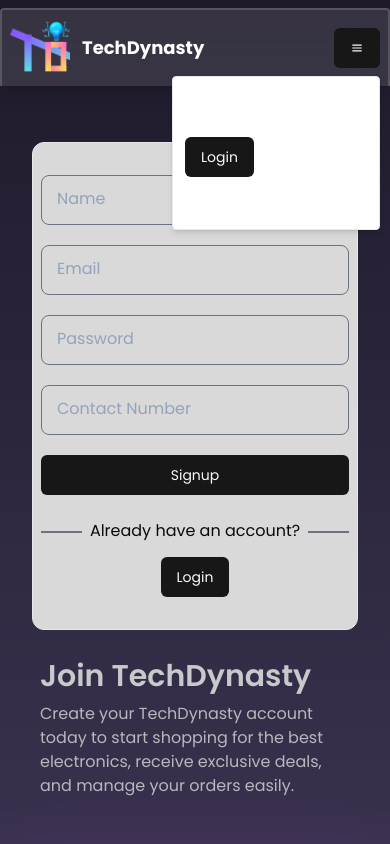
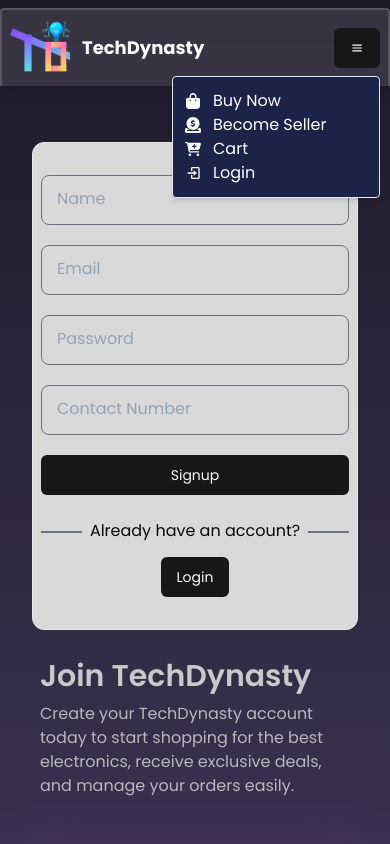
Before and after one commit to ifshad/tech-dynasty-client, a Next.js app: page /signup in a window 390 px wide. Both pictures are taken after a click on the button 325 px from the left and 48 px from the top of the page. Shown: the top 844 px of the page. Built offline with nearby package versions, Linux system fonts and the light colour scheme; no server answers.

Commit message:
responsive done

```diff
--- a/app/signup/page.tsx
+++ b/app/signup/page.tsx
@@ -49,7 +49,7 @@
         <div className="col-span-12 lg:col-span-6 relative">
           {/* <div className="absolute inset-0 bg-[#D9D9D9] filter blur"></div> */}
           {/* Registration Form */}
-          <div className="bg-[#D9D9D9] rounded-xl px-2 md:px-6 py-8 border">
+          <div className="bg-[#D9D9D9] rounded-xl px-2 md:px-6 py-8 border backdrop-blur">
             <form onSubmit={handleSubmit} className="flex flex-col gap-y-5">
               <div className="relative">
                 <input
--- a/components/layout/Header.tsx
+++ b/components/layout/Header.tsx
@@ -2,7 +2,11 @@
 import React, { FC } from "react";
 import { Button } from "@/components/ui/button";
 import Link from "next/link";
-import { FaCartPlus } from "react-icons/fa6";
+import {
+  FaBagShopping,
+  FaCartPlus,
+  FaCircleDollarToSlot,
+} from "react-icons/fa6";
 import {
   DropdownMenu,
   DropdownMenuContent,
@@ -15,10 +19,10 @@
   DropdownMenuTrigger,
 } from "@radix-ui/react-dropdown-menu";
 import { useAuthContext } from "@/providers/AuthContext";
-import { BiLogOut, BiMenu } from "react-icons/bi";
+import { BiLogIn, BiLogOut, BiMenu } from "react-icons/bi";
 import { signOut } from "firebase/auth";
 import { auth } from "@/firebase/firebase.config";
-import logo from "@/public/Images/TechDynasty logo.png"
+import logo from "@/public/Images/TechDynasty logo.png";
 import Image from "next/image";
 
 const Header: FC = () => {
@@ -35,7 +39,7 @@
     <div className="p-2 flex items-center justify-between border-x-2 border-t-2 rounded-t border-[#D9D9D9]/20 mt-2 shadow-lg sticky top-0 z-50 backdrop-blur-lg bg-[#D9D9D9] bg-opacity-[13.5%] text-white">
       <div>
         <Link href="/" className="flex gap-3 items-center">
-          <Image src={logo} alt="TechDynasty Logo" height={60}/>
+          <Image src={logo} alt="TechDynasty Logo" height={60} />
           <span className="font-bold text-lg">TechDynasty</span>
         </Link>
       </div>
@@ -55,12 +59,12 @@
         {user ? (
           <DropdownMenu>
             <DropdownMenuTrigger asChild>
-              <Button variant="outline">{user.email}</Button>
+              <Button className="text-white bg-[#1C2349]">{user.email}</Button>
             </DropdownMenuTrigger>
             <DropdownMenuContent
               align="end"
               sideOffset={8}
-              className="absolute right-0 w-52 bg-white p-3 border rounded-sm shadow-md"
+              className="w-52 text-white bg-[#1C2349] rounded-sm shadow-md"
             >
               <DropdownMenuGroup>
                 <DropdownMenuItem>
@@ -98,69 +102,67 @@
       <div className="md:hidden relative">
         <DropdownMenu>
           <DropdownMenuTrigger asChild>
-            <Button>
-              <BiMenu />
-            </Button>
+            {user ? (
+              <Button className="rounded-full">{user.email?.slice(0,1)}</Button>
+            ) : (
+              <Button>
+                <BiMenu />
+              </Button>
+            )}
           </DropdownMenuTrigger>
           <DropdownMenuContent
             align="end"
             sideOffset={8}
-            className="absolute right-0 w-52 bg-white p-3 border rounded-sm shadow-md"
+            className="absolute right-0 w-52 bg-[#1C2349] p-3 border rounded-sm shadow-md"
           >
             <DropdownMenuGroup>
               <DropdownMenuSeparator />
               <DropdownMenuItem>
-                <Link href="/products">Buy Now</Link>
+                <Link className="flex items-center gap-3" href="/products">
+                  <FaBagShopping /> Buy Now
+                </Link>
               </DropdownMenuItem>
               <DropdownMenuSeparator />
               <DropdownMenuItem>
                 {user ? (
-                  <Link href="/seller">Become Seller</Link>
+                  <Link className="flex items-center gap-3" href="/seller">
+                    <FaCircleDollarToSlot /> Become Seller
+                  </Link>
                 ) : (
-                  <Link href="/login">Become Seller</Link>
+                  <Link className="flex items-center gap-3" href="/login">
+                    <FaCircleDollarToSlot /> Become Seller
+                  </Link>
                 )}
               </DropdownMenuItem>
               <DropdownMenuSeparator />
               <DropdownMenuItem>
                 {user ? (
-                  <DropdownMenuSub>
-                    <DropdownMenuSubTrigger>
-                      {user.email}
-                    </DropdownMenuSubTrigger>
-                    <DropdownMenuSubContent>
-                      <DropdownMenuGroup>
-                        <DropdownMenuItem>
-                          <Button
-                            variant="ghost"
-                            onClick={handleLogOut}
-                            className="w-full gap-3 justify-start"
-                          >
-                            <BiLogOut /> Logout
-                          </Button>
-                        </DropdownMenuItem>
-                        <DropdownMenuSeparator />
-                      </DropdownMenuGroup>
-                    </DropdownMenuSubContent>
-                  </DropdownMenuSub>
-                ) : (
-                  <Button>
-                    <Link href="/login">Login</Link>
-                  </Button>
-                )}
-              </DropdownMenuItem>
-              <DropdownMenuSeparator />
-              <DropdownMenuItem>
-                {user ? (
-                  <Link href="/seller">
+                  <Link className="flex gap-3 items-center" href="/cart">
                     <FaCartPlus /> Cart
                   </Link>
                 ) : (
-                  <Link href="/login">
+                  <Link className="flex gap-3 items-center" href="/login">
                     <FaCartPlus /> Cart
                   </Link>
                 )}
               </DropdownMenuItem>
               <DropdownMenuSeparator />
+              {user ? (
+                <DropdownMenuItem>
+                  <button
+                    onClick={handleLogOut}
+                    className="flex gap-3 items-center"
+                  >
+                    <BiLogOut /> Logout
+                  </button>
+                </DropdownMenuItem>
+              ) : (
+                <DropdownMenuItem>
+                  <Link href="/login" className="flex gap-3 items-center">
+                    <BiLogIn /> Login
+                  </Link>
+                </DropdownMenuItem>
+              )}
             </DropdownMenuGroup>
           </DropdownMenuContent>
         </DropdownMenu>
```
